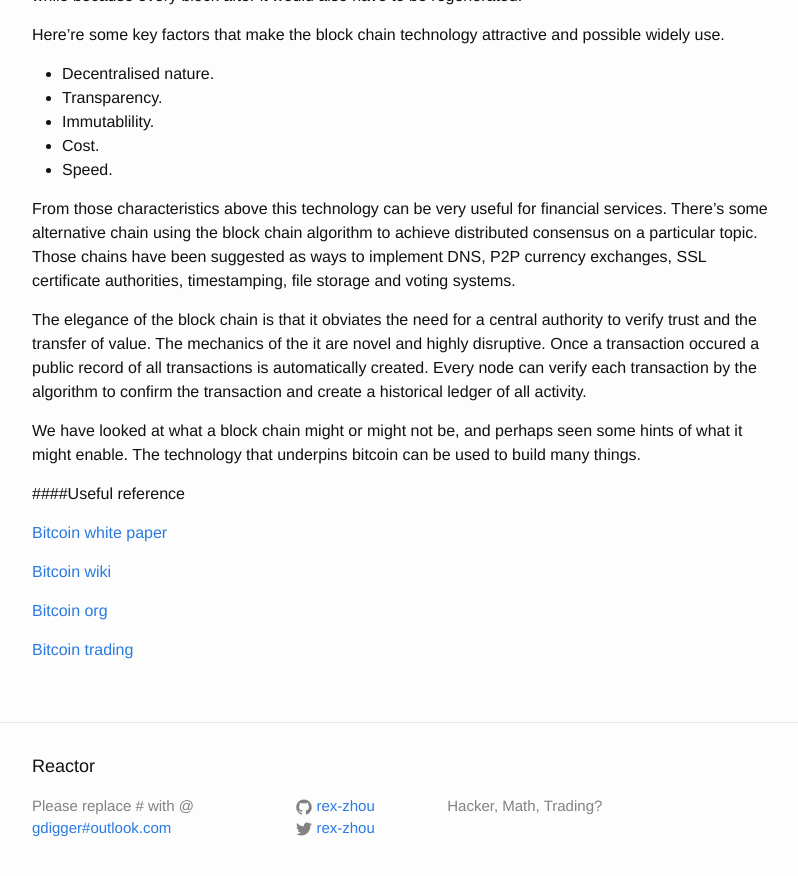
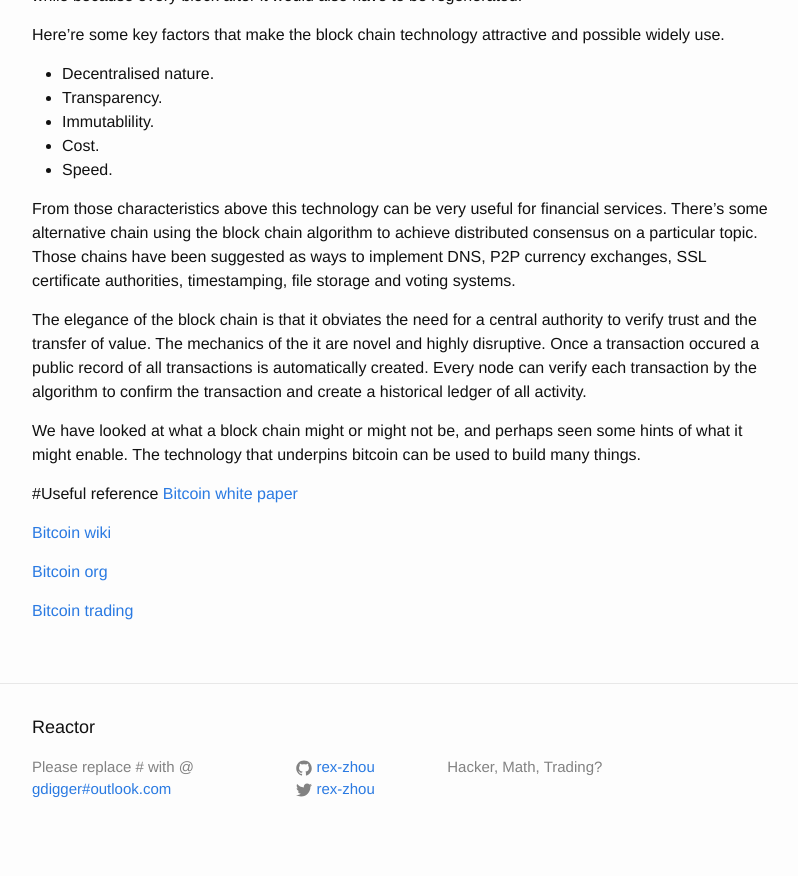
Before and after one commit to rex-zhou/rex-zhou.github.io, a Jekyll site: the page built from _posts/2016-03-01-what-is-blockchain.markdown, in a window 1280 px wide and 900 px high, scrolled down 750 px. Shown: the top 876 px of the window, without its empty margins (238-1036 px from the left). Built offline with Jekyll 4.4.1, drawn with Linux system fonts in a browser that asks for light colours.

Commit message:
fix layout problem

```diff
--- a/_posts/2016-03-01-what-is-blockchain.markdown
+++ b/_posts/2016-03-01-what-is-blockchain.markdown
@@ -26,8 +26,7 @@ The elegance of the block chain is that it obviates the need for a central autho
 
 We have looked at what a block chain might or might not be, and perhaps seen some hints of what it might enable. The technology that underpins bitcoin can be used to build many things.
 
-####Useful reference
-
+#Useful reference
 [Bitcoin white paper](https://bitcoin.org/bitcoin.pdf)
 
 [Bitcoin wiki](https://en.bitcoin.it/wiki/Main_Page)
```
Also changed, not shown: 1 other file.
